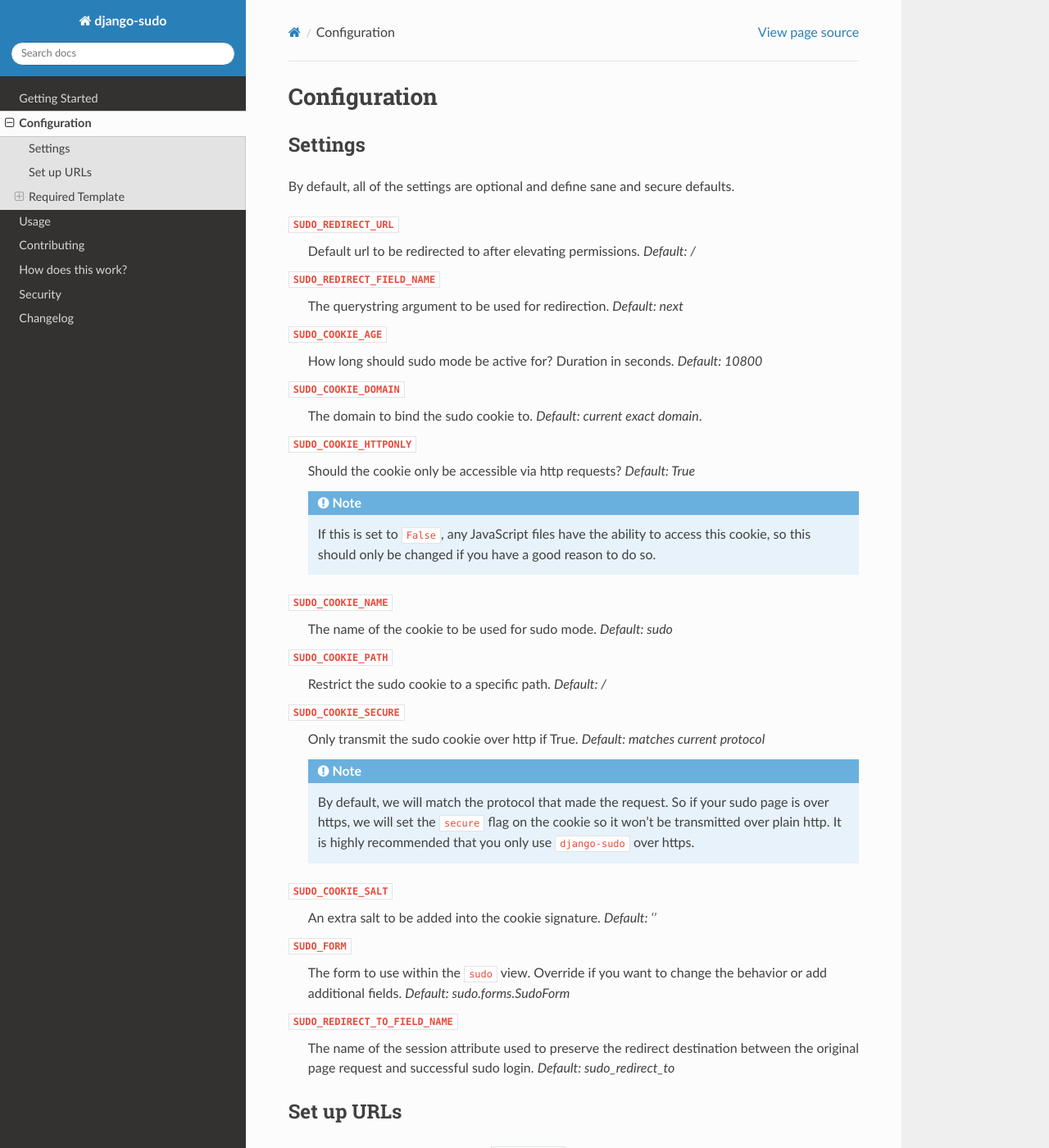
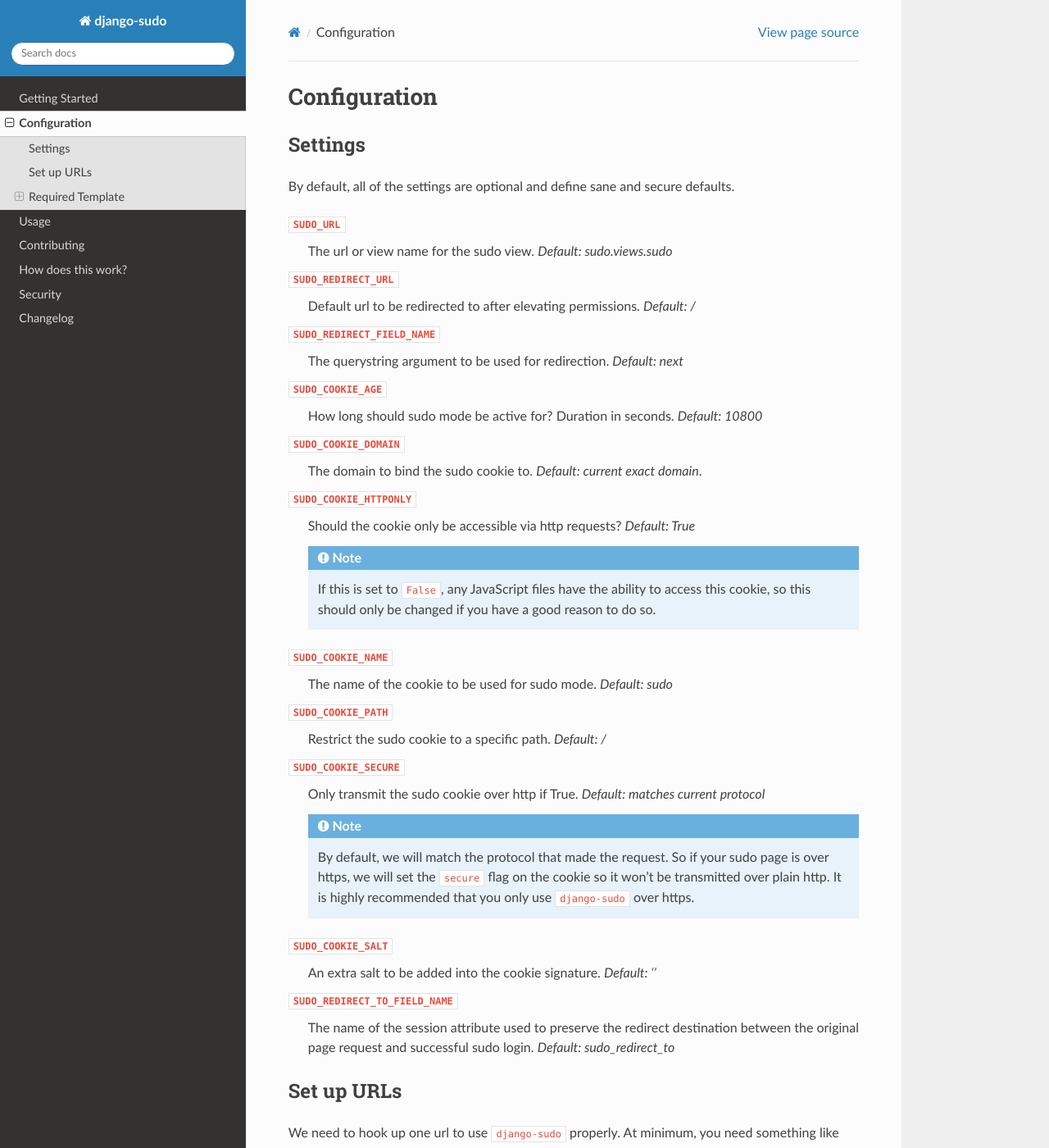
Before and after one commit to mattrobenolt/django-sudo, a Sphinx documentation site: the page built from docs/config/index.rst, in a window 1280 px wide and 1400 px high. Shown: the whole window at 82% size. Built offline with Sphinx 7.4.7 and the Read the Docs theme 2.0.0, drawn with Linux system fonts in a browser that asks for light colours.

Commit message:
Update docs to remove SUDO_FORM and add SUDO_URL

```diff
--- a/docs/config/index.rst
+++ b/docs/config/index.rst
@@ -5,6 +5,9 @@
 ~~~~~~~~
 
 By default, all of the settings are optional and define sane and secure defaults.
+
+``SUDO_URL``
+    The url or view name for the sudo view. *Default: sudo.views.sudo*
 
 ``SUDO_REDIRECT_URL``
     Default url to be redirected to after elevating permissions. *Default: /*
@@ -41,10 +44,6 @@
 
 ``SUDO_COOKIE_SALT``
     An extra salt to be added into the cookie signature. *Default: ''*
-
-``SUDO_FORM``
-    The form to use within the ``sudo`` view. Override if you want to change the behavior or add
-    additional fields. *Default: sudo.forms.SudoForm*
 
 ``SUDO_REDIRECT_TO_FIELD_NAME``
     The name of the session attribute used to preserve the redirect destination
```
